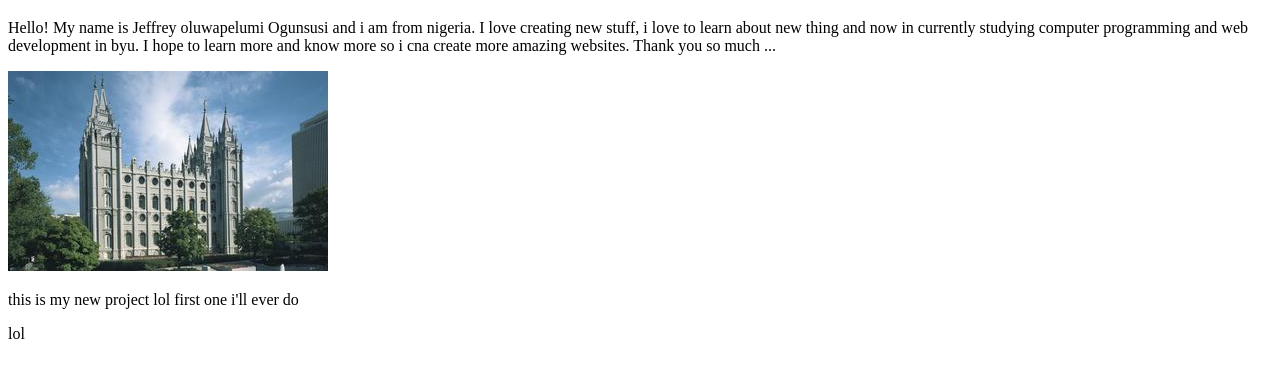
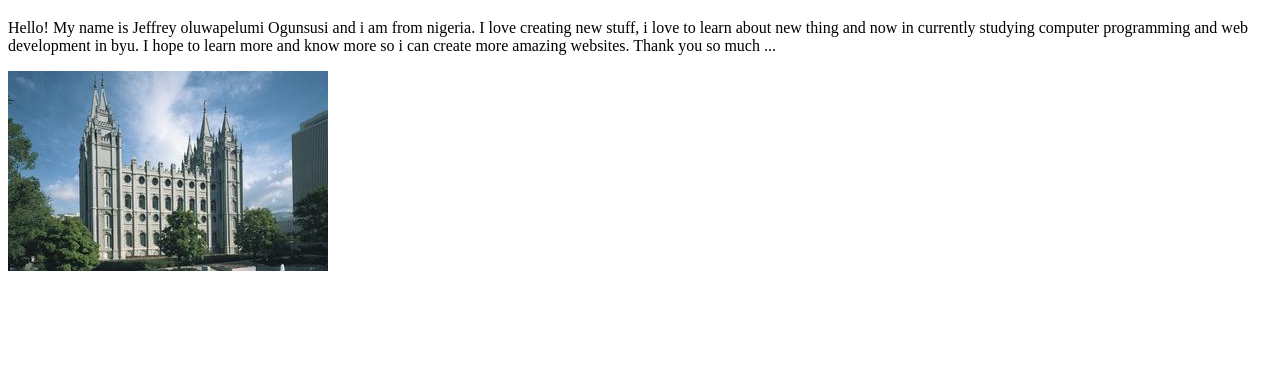
Before and after one commit to ogunmepon1-pen/wdd130, a plain HTML site: page index.html in a window 1280 px wide. Shown: the part 61-438 px from the top of the page. Drawn offline with Linux system fonts and the light colour scheme.

Commit message:
I created the index.html file just now

```diff
--- a/index.html
+++ b/index.html
@@ -9,11 +9,12 @@
 
 <body>
     <h1>Welcome to WDD 130</h1>
-    <p>Hello! My name is Jeffrey oluwapelumi Ogunsusi and i am from nigeria. I love creating new stuff, i love to learn about new thing and now in currently studying computer programming and web development in byu. I hope to learn more and know more so i cna create more amazing websites. Thank you so much ...</p>
+    <p>
+        Hello! My name is Jeffrey oluwapelumi Ogunsusi and i am from nigeria. I love creating new stuff, i love to learn about new thing and now in currently studying computer programming and web development in byu. I hope to learn more and know more so i can create more amazing websites. Thank you so much ...
+    </p>
 
     <img src="images/salt-lake-temple.jpg" alt="The Salt Lake Temple.">
 </body>
-<footer>
-    <p> this is my new project lol first one i'll ever do
-</footer>
-lol
+
+
+</html>
```
